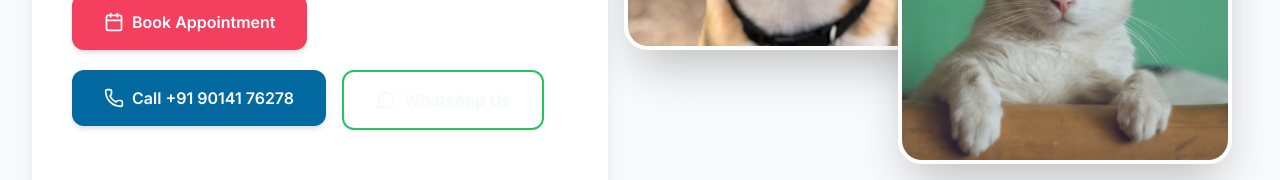
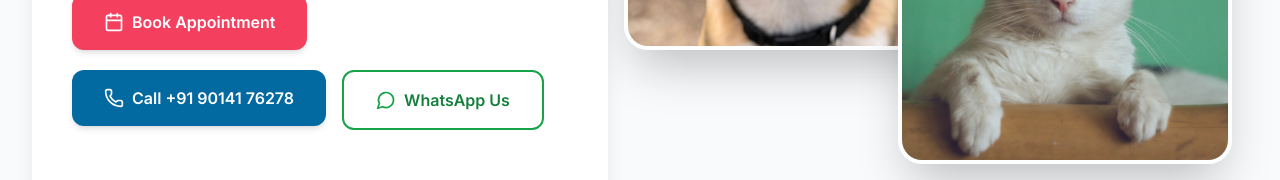
Before and after one commit to Zeqlo/vizag-animal-hospital-website, a React (Vite) app: page / in a window 1280 px wide. Shown: the part 546-726 px from the top of the page. Built offline with nearby package versions, Linux system fonts and the light colour scheme; no server answers.

Commit message:
Fix WhatsApp button contrast in hero

```diff
--- a/src/pages/Home.tsx
+++ b/src/pages/Home.tsx
@@ -193,9 +193,9 @@ export default function Home() {
                 <Button
                   variant="outline-white"
                   size="lg"
-                  className="w-full sm:w-auto !border-green-500 !text-green-50 hover:!bg-green-500 hover:!text-white"
+                  className="w-full sm:w-auto !border-green-600 !text-green-700 hover:!bg-green-600 hover:!text-white"
                 >
-                  <MessageCircle className="h-5 w-5" />
+                  <MessageCircle className="h-5 w-5 !text-green-600 hover:!text-white" />
                   WhatsApp Us
                 </Button>
               </a>
```
